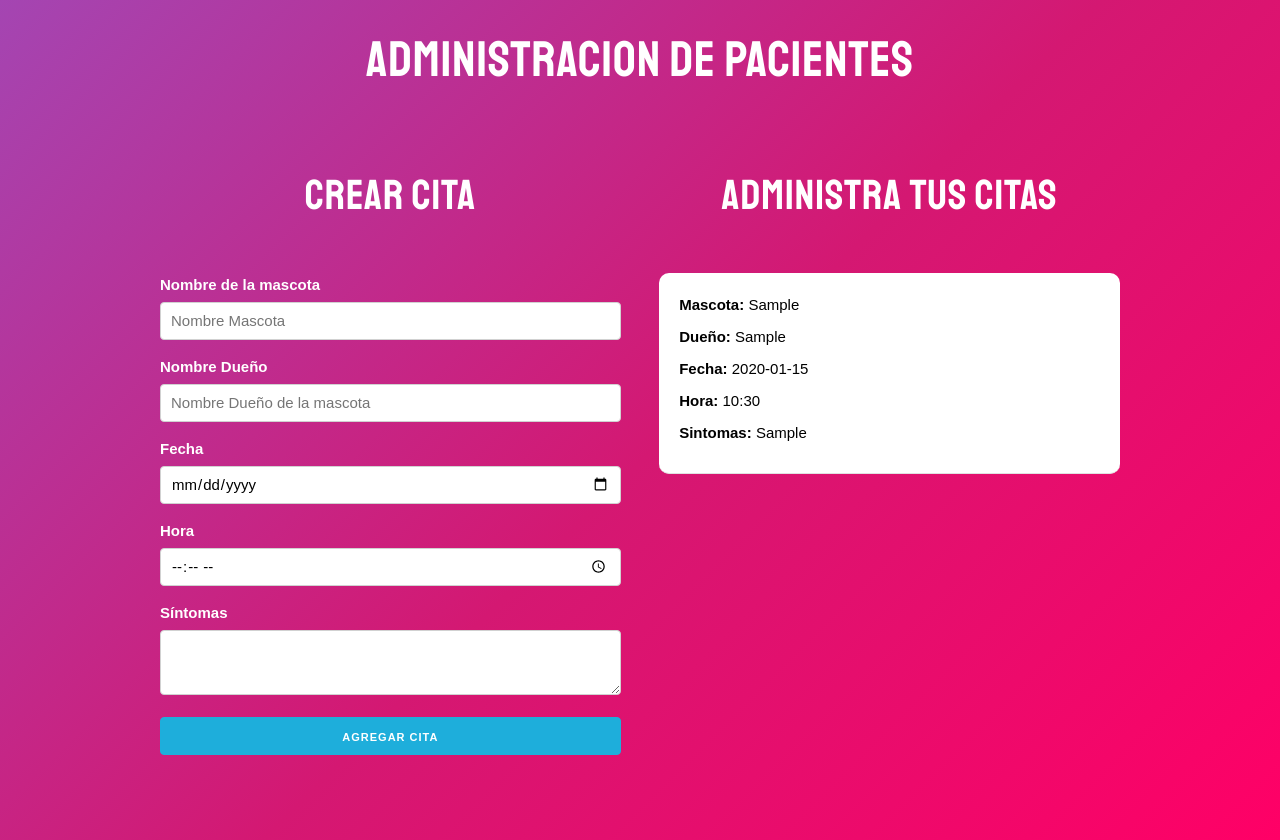
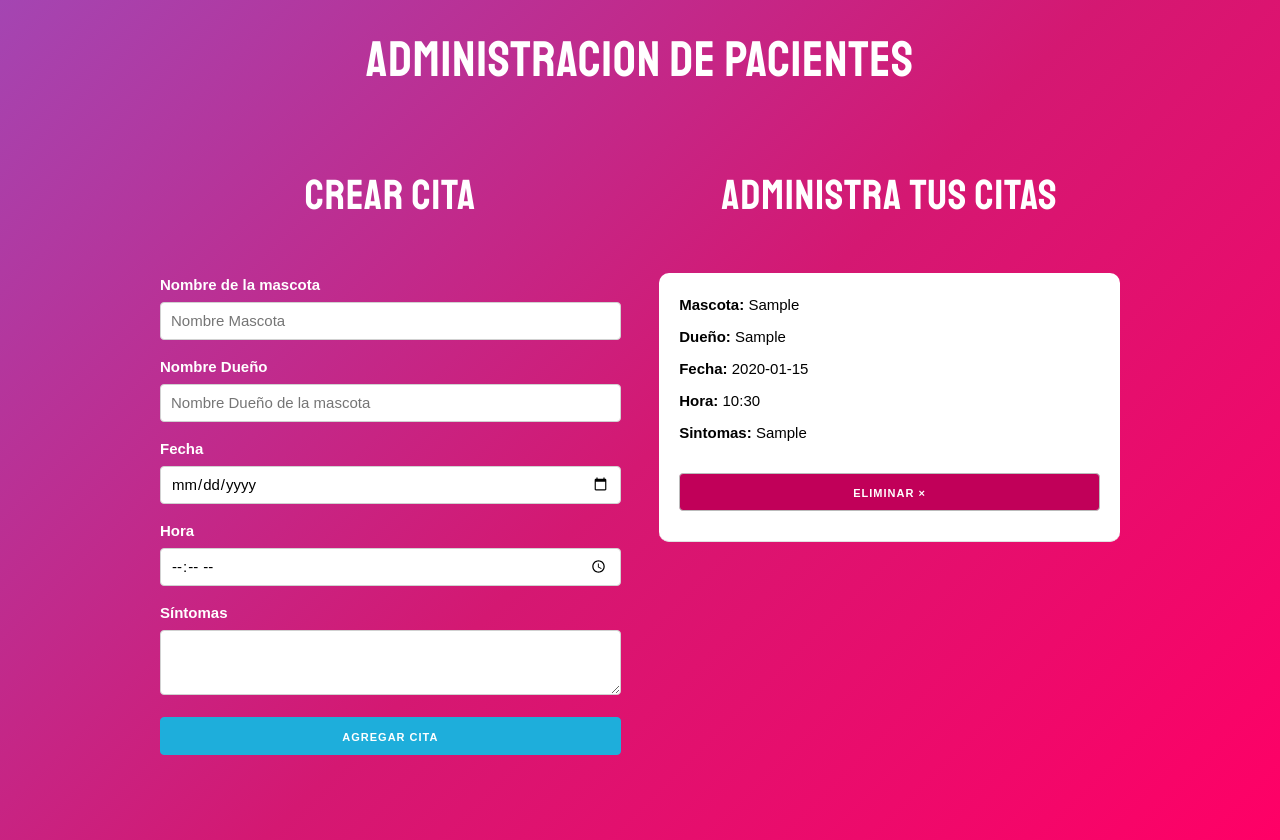
Before and after one commit to zesaru/administradordepacientes, a React (Create React App) app: page / in a window 1280 px wide. Both pictures are taken after typing "Sample", "Sample", "2020-01-15", "10:30", "Sample" into the empty fields and a click on the button "AGREGAR CITA". Built offline with nearby package versions, Linux system fonts and the light colour scheme.

Commit message:
eliminando citas

```diff
--- a/src/App.js
+++ b/src/App.js
@@ -10,6 +10,12 @@
   const crearCita = cita => {
     guardarCitas([...citas, cita]);
   };
+
+  // Función que elimina una cita por su id
+  const eliminarCita = id => {
+    const nuevasCitas = citas.filter(cita => cita.id !== id);
+    guardarCitas(nuevasCitas);
+  };
   return (
     <>
       <h1>Administracion de Pacientes</h1>
@@ -21,7 +27,7 @@
           <div className="one-half column">
             <h2>Administra tus citas</h2>
             {citas.map(cita => (
-              <Cita key={cita.id} cita={cita} />
+              <Cita key={cita.id} cita={cita} eliminarCita={eliminarCita} />
             ))}
           </div>
         </div>
--- a/src/components/Cita.js
+++ b/src/components/Cita.js
@@ -1,6 +1,6 @@
 import React from "react";
 
-const Cita = ({ cita }) => (
+const Cita = ({ cita, eliminarCita }) => (
   <div className="cita">
     <p>
       Mascota: <span>{cita.mascota}</span>{" "}
@@ -17,6 +17,12 @@
     <p>
       Sintomas: <span>{cita.sintomas}</span>{" "}
     </p>
+    <button
+      className="button eliminar u-full-width"
+      onClick={() => eliminarCita(cita.id)}
+    >
+      Eliminar &times;
+    </button>
   </div>
 );
 
```
